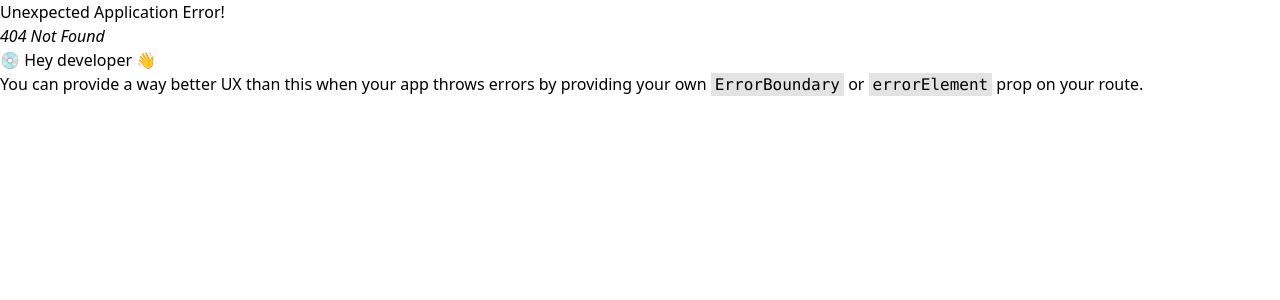
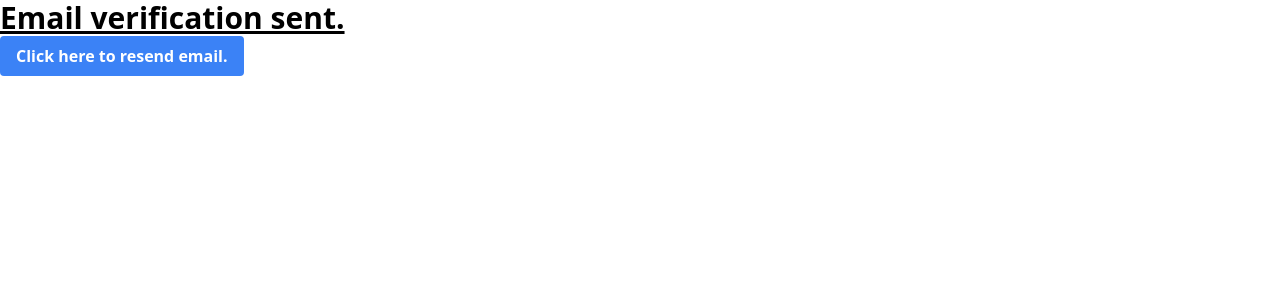
Before and after one commit to ForZade/CoffeeShop-rework, a React (Vite) app in the folder Frontend/: page /verify in a window 1280 px wide. Before the commit this address had no page. Shown: the top 300 px of the page. Built offline with nearby package versions, Linux system fonts and the light colour scheme.

Commit message:
resend email verification

```diff
--- a/Frontend/src/App.tsx
+++ b/Frontend/src/App.tsx
@@ -6,13 +6,18 @@ import MainLayout from "./layouts/MainLayout";
 // Pages
 import HomePage from "./pages/HomePage";
 import ContactsPage from "./pages/ContactsPage";
+import EmailVerified from "./pages/EmailVerified";
+import VerifyEmail from "./pages/VerifyEmail";
 import { ThemeProvider } from "./contexts/ThemeContext";
 
 const routes = createBrowserRouter(
     createRoutesFromElements(
         <Route path="/" element={<MainLayout />}>
             <Route index element={<HomePage />} />
-            <Route path="/contacts" element={<ContactsPage />} />
+            <Route path="/contacts" element={<ContactsPage/>} />
+            <Route path="/verified" element={<EmailVerified/>} />
+            <Route path="/verify" element={<VerifyEmail/>} />
+
         </Route>
     )
 )
--- /dev/null
+++ b/Frontend/src/pages/EmailVerified.tsx
@@ -0,0 +1,7 @@
+export default function EmailVerified() {
+    return (
+        <h1 className="text-3xl font-bold underline text-black">
+            Email verified.
+        </h1>
+    )
+}
--- /dev/null
+++ b/Frontend/src/pages/VerifyEmail.tsx
@@ -0,0 +1,41 @@
+import { useState, useEffect } from 'react';
+import { jwtDecode } from 'jwt-decode';
+import Cookies from 'js-cookie';
+import axios from 'axios';
+
+export default function VerifyEmail() {
+  const [email, setEmail] = useState<string>('');
+
+  useEffect(() => {
+    const token = Cookies.get('jwt');
+    if (token) {
+      try {
+        const decodedToken: { email: string } = jwtDecode(token);
+        setEmail(decodedToken.email);
+      } catch (error) {
+        console.error('Error decoding token:', error);
+      }
+    }
+  }, []);
+
+  const handleSubmit = async (event: React.FormEvent<HTMLFormElement>) => {
+    event.preventDefault();
+
+    try {
+      await axios.post('http://localhost:7000/api/v1/auth/resend-verify', { email });
+    } catch (error) {
+      console.error('Error:', error);
+    }
+  };
+
+  return (
+    <>
+      <h1 className="text-3xl font-bold underline text-black">Email verification sent.</h1>
+      <form onSubmit={handleSubmit}>
+        <button type="submit" className="bg-blue-500 text-white font-bold py-2 px-4 rounded">
+          Click here to resend email.
+        </button>
+      </form>
+    </>
+  );
+}
```
